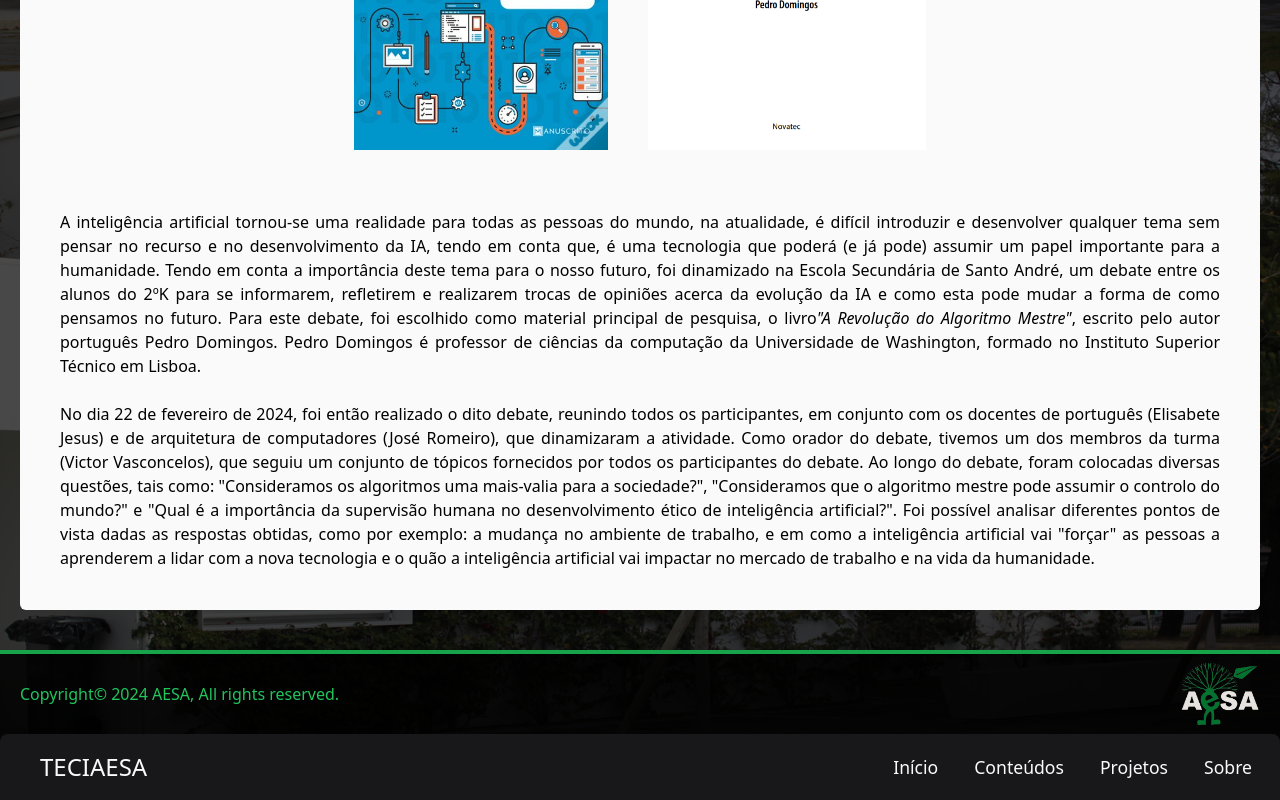
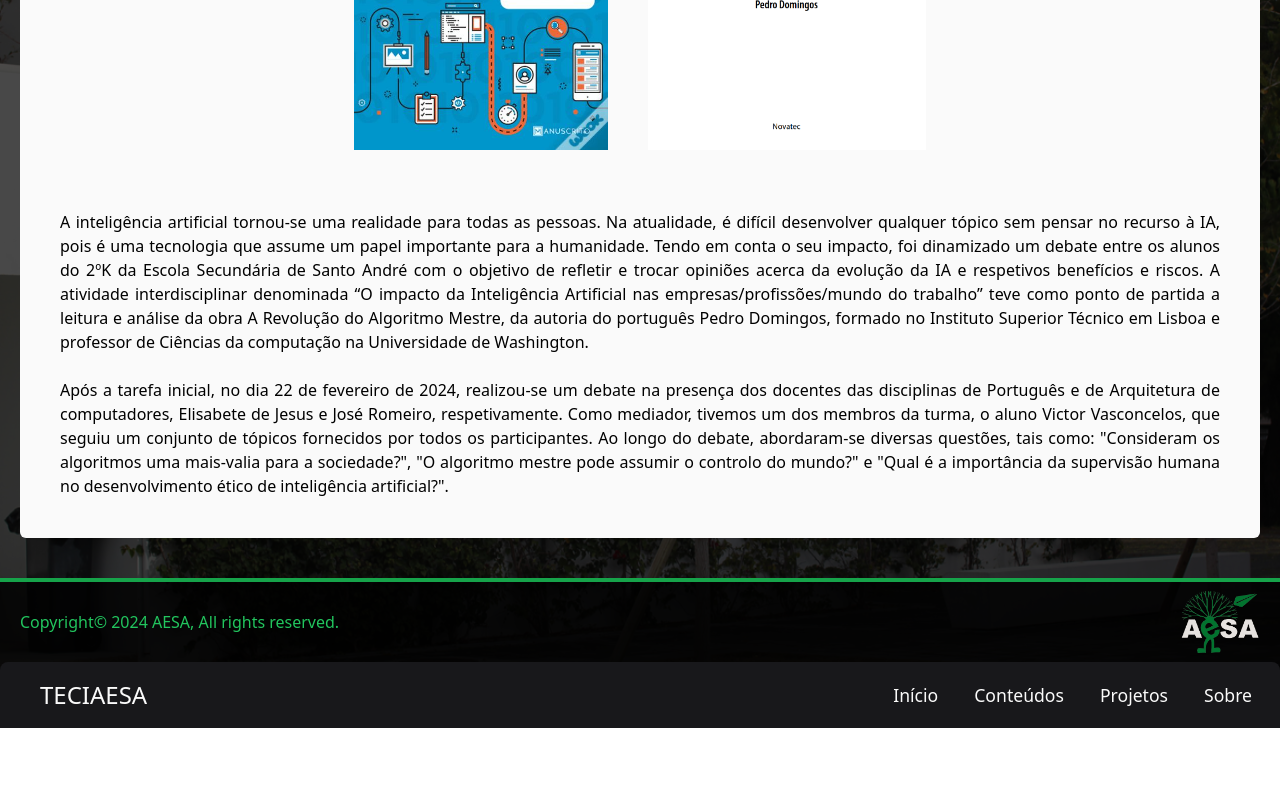
Before and after one commit to OVasconceloss/dac-website-23-24, a React (Vite) app: page /projects in a window 1280 px wide. Shown: the part 2843-3643 px from the top of the page. After the commit the page ends 3571 px from the top, so only its background shows below. Built offline with nearby package versions, Linux system fonts and the light colour scheme.

Commit message:
:sparkles: feat: update text (in project page)

```diff
--- a/src/pages/projects.jsx
+++ b/src/pages/projects.jsx
@@ -71,34 +71,25 @@ const Project = () => {
                         <img src={imageTwo} alt="Revolução do Algoritmo Mestre" className="my-5 object-scale-down max-h-96" />
                     </div>
                     <p className="text-justify">
-                        A inteligência artificial tornou-se uma realidade para todas as pessoas do mundo,
-                        na atualidade, é difícil introduzir e desenvolver qualquer tema sem
-                        pensar no recurso e no desenvolvimento da IA, tendo em conta que, é uma
-                        tecnologia que poderá (e já pode) assumir um papel importante para a
-                        humanidade. Tendo em conta a importância deste tema para o nosso futuro, foi
-                        dinamizado na Escola Secundária de Santo André, um debate entre os alunos
-                        do 2ºK para se informarem, refletirem e realizarem trocas de opiniões acerca da
-                        evolução da IA e como esta pode mudar a forma de como pensamos no futuro.
-                        Para este debate, foi escolhido como material principal de pesquisa, o livro
-                        <em>"A Revolução do Algoritmo Mestre"</em>, escrito pelo autor português Pedro
-                        Domingos. Pedro Domingos é professor de ciências da computação da
-                        Universidade de Washington, formado no Instituto Superior Técnico em Lisboa.
+                        A inteligência artificial tornou-se uma realidade para todas as pessoas.
+                        Na atualidade, é difícil desenvolver qualquer tópico sem pensar no recurso à
+                        IA, pois é uma tecnologia que assume um papel importante para a humanidade.
+                        Tendo em conta o seu impacto, foi dinamizado um debate entre os alunos do 2ºK
+                        da Escola Secundária de Santo André com o objetivo de refletir e trocar opiniões
+                        acerca da evolução da IA e respetivos benefícios e riscos. A atividade interdisciplinar denominada
+                        “O impacto da Inteligência Artificial nas empresas/profissões/mundo do trabalho” teve como ponto de partida a
+                        leitura e análise da obra A Revolução do Algoritmo Mestre, da autoria do português Pedro Domingos, formado no
+                        Instituto Superior Técnico em Lisboa e professor de Ciências da computação na Universidade de Washington.
                     </p>
                     <br />
                     <p className="text-justify">
-                        No dia 22 de fevereiro de 2024, foi então realizado o dito debate, reunindo
-                        todos os participantes, em conjunto com os docentes de português (Elisabete
-                        Jesus) e de arquitetura de computadores (José Romeiro), que dinamizaram a
-                        atividade. Como orador do debate, tivemos um dos membros da turma (Victor
-                        Vasconcelos), que seguiu um conjunto de tópicos fornecidos por todos os
-                        participantes do debate. Ao longo do debate, foram colocadas diversas questões,
-                        tais como: "Consideramos os algoritmos uma mais-valia para a sociedade?",
-                        "Consideramos que o algoritmo mestre pode assumir o controlo do mundo?" e
-                        "Qual é a importância da supervisão humana no desenvolvimento ético de
-                        inteligência artificial?". Foi possível analisar diferentes pontos de vista dadas as
-                        respostas obtidas, como por exemplo: a mudança no ambiente de trabalho, e em
-                        como a inteligência artificial vai "forçar" as pessoas a aprenderem a lidar com a
-                        nova tecnologia e o quão a inteligência artificial vai impactar no mercado de trabalho e na vida da humanidade.
+                        Após a tarefa inicial, no dia 22 de fevereiro de 2024, realizou-se um debate na
+                        presença dos docentes das disciplinas de Português e de Arquitetura de computadores,
+                        Elisabete de Jesus e José Romeiro, respetivamente. Como mediador, tivemos um dos membros da turma,
+                        o aluno Victor Vasconcelos, que seguiu um conjunto de tópicos fornecidos por todos os participantes.
+                        Ao longo do debate, abordaram-se diversas questões, tais como: "Consideram os algoritmos uma mais-valia
+                        para a sociedade?", "O algoritmo mestre pode assumir o controlo do mundo?" e "Qual é a importância da
+                        supervisão humana no desenvolvimento ético de inteligência artificial?".
                     </p>
                 </article>
             </section>
```
